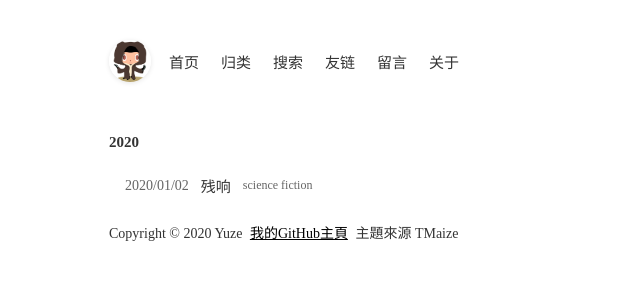
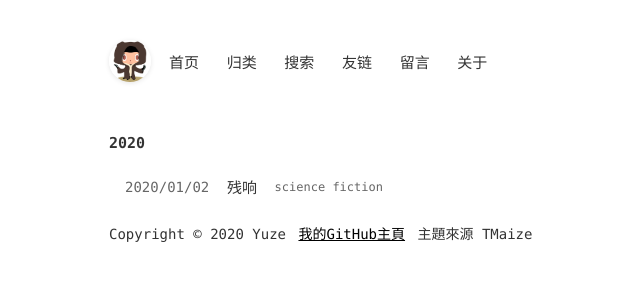
Before and after one commit to Rkgoange/Yuze, a Jekyll site: the page built from index.html, in a window 1280 px wide. Shown: the top 300 px of the page, without its empty margins (205-845 px from the left). Built offline with Jekyll 4.4.1, drawn with Linux system fonts in a browser that asks for light colours; some web fonts are replaced; comment, search, counter and statistics services are not loaded.

Commit message:
Update common.css

```diff
--- a/static/css/common.css
+++ b/static/css/common.css
@@ -13,12 +13,7 @@ body {
   scroll-behavior: smooth;
   -ms-text-size-adjust: 100%;
   -webkit-text-size-adjust: 100%;
-  font-family: myFirstFont;
-}
-@font-face
-{
-	font-family: myFirstFont;
-	src: url('I.Ming-6.00.ttf')
+  font-family: Consolas;
 }
 * {
   box-sizing: border-box;
```
